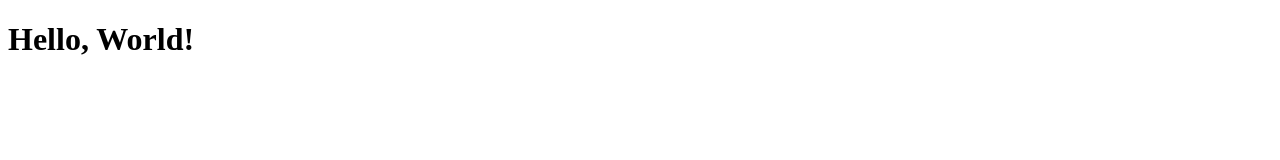
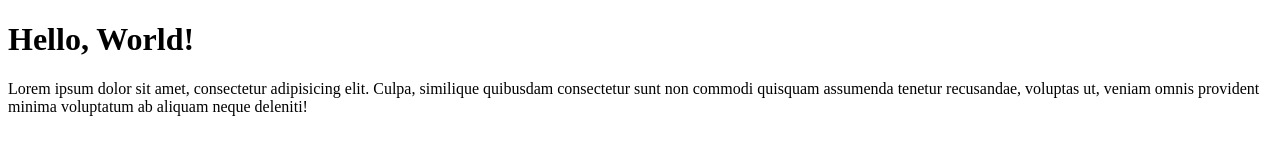
Before and after one commit to LordBarbarossa/UnityProject, a plain HTML site: page index.html in a window 1280 px wide. Drawn offline with Linux system fonts and the light colour scheme.

Commit message:
adds bio

```diff
--- a/index.html
+++ b/index.html
@@ -8,5 +8,6 @@
 </head>
 <body>
     <h1>Hello, World!</h1>
+    <p>Lorem ipsum dolor sit amet, consectetur adipisicing elit. Culpa, similique quibusdam consectetur sunt non commodi quisquam assumenda tenetur recusandae, voluptas ut, veniam omnis provident minima voluptatum ab aliquam neque deleniti!</p>
 </body>
 </html>
```
